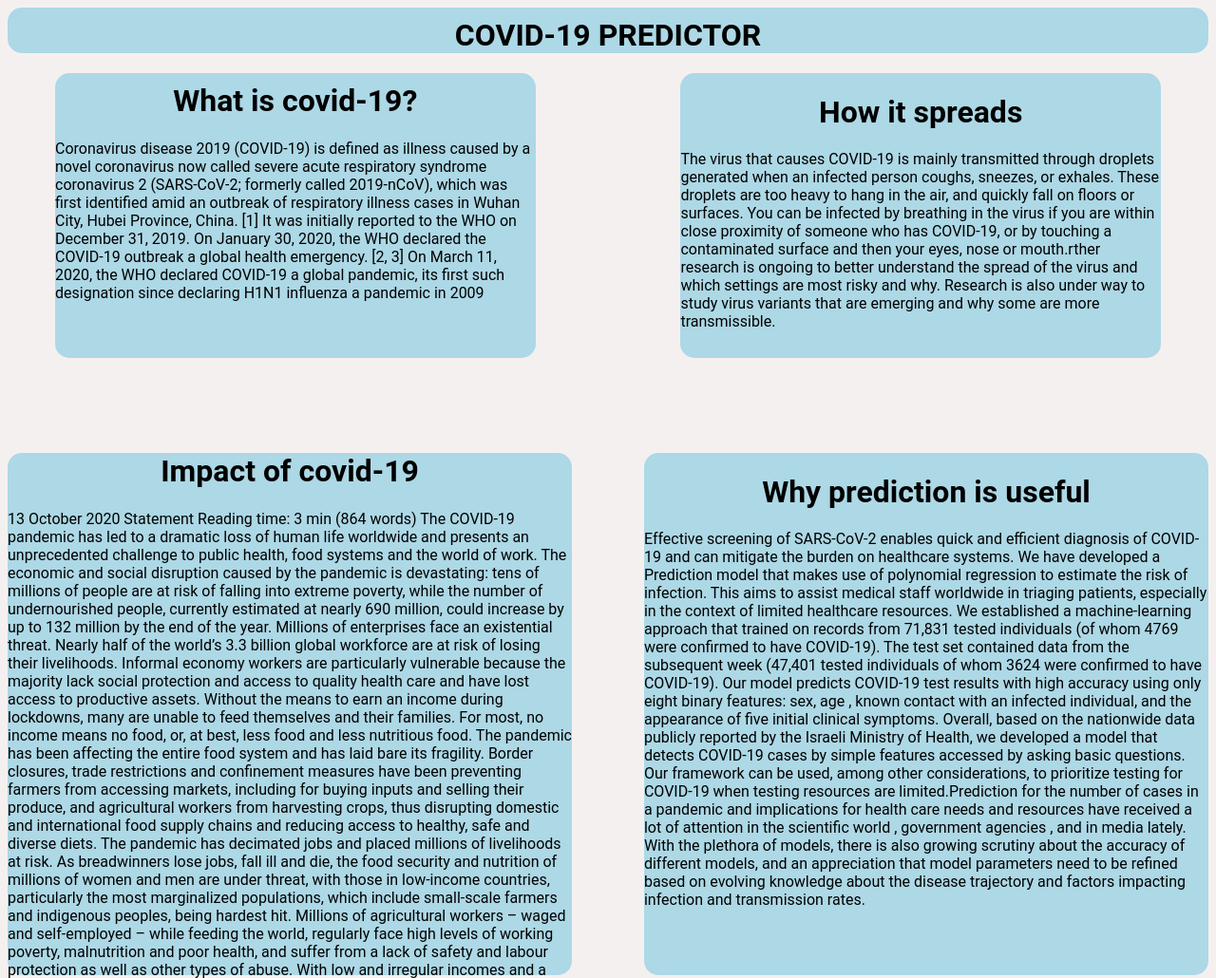
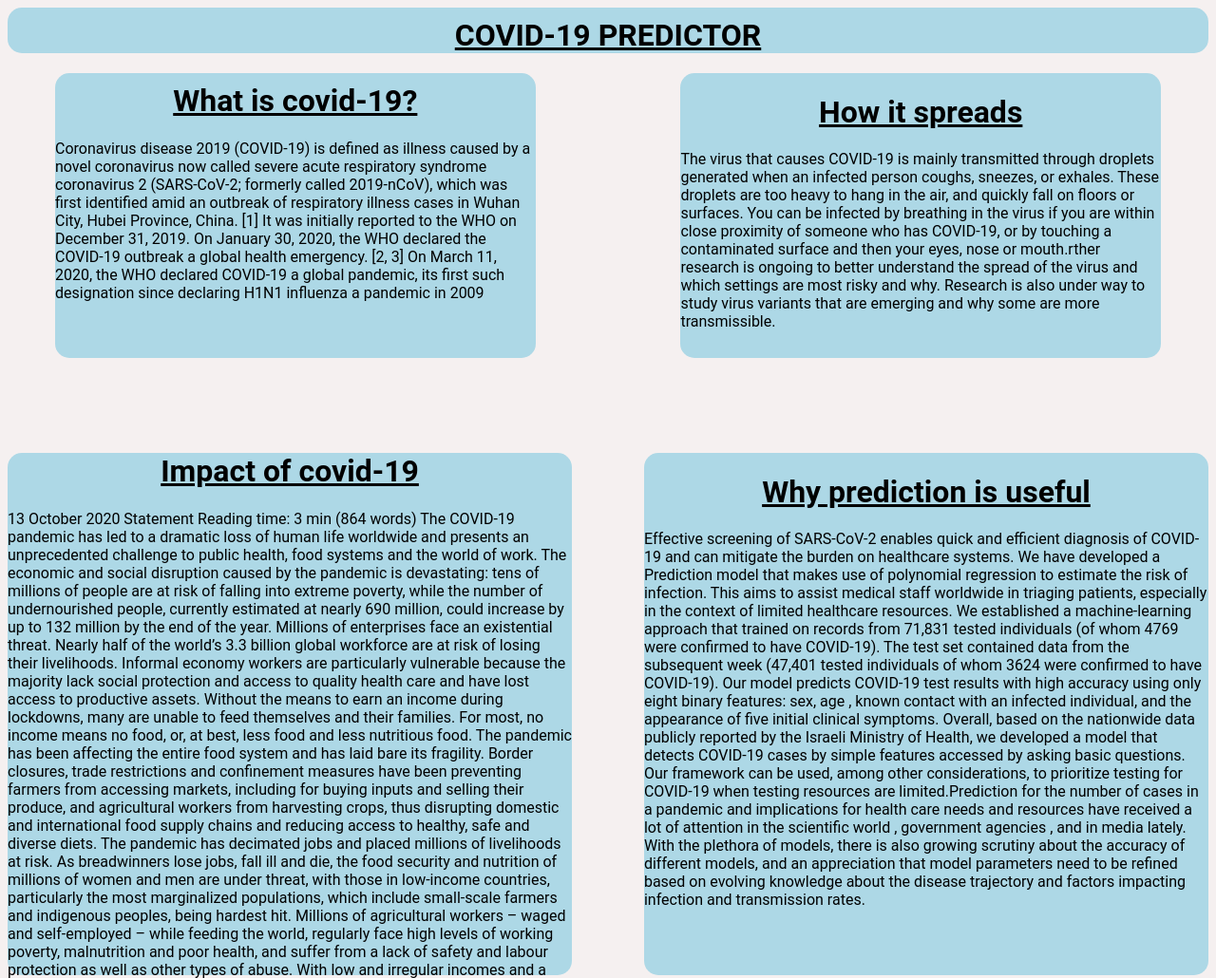
Before and after one commit to Tawandagutsa/covidPredictor_home, a Flask app: page / in a window 1280 px wide. Shown: the top 1030 px of the page at 95% size. Run offline with Flask 2, Linux system fonts and the light colour scheme.

Commit message:
Update file.html

```diff
--- a/templates/file.html
+++ b/templates/file.html
@@ -22,6 +22,10 @@
                 text-align: center;
                 width: 800px;
               }
+
+             h1{
+                text-decoration: underline;
+                }
 
               .text-center {
                 text-align: center;
```
